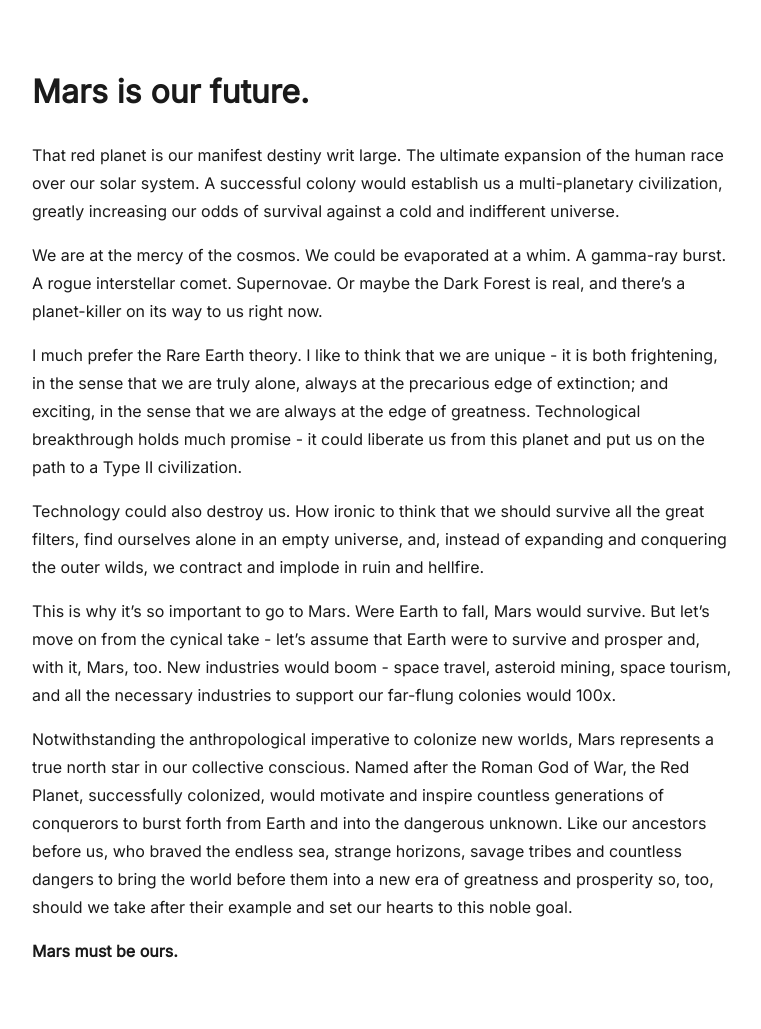
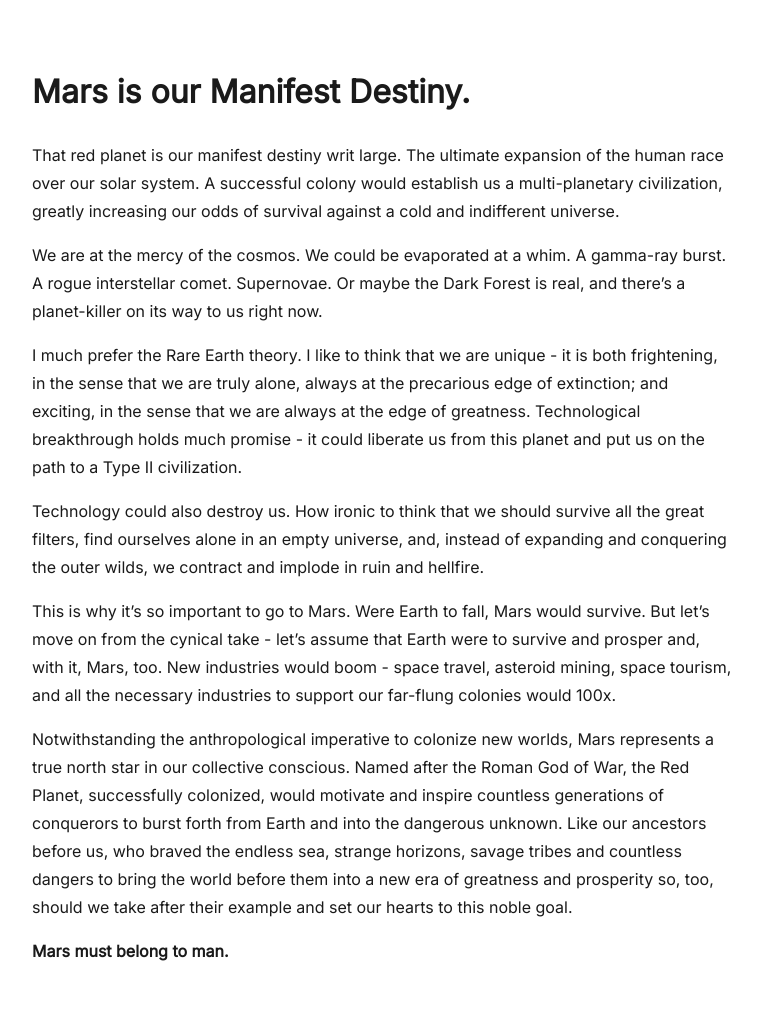
Before and after one commit to frost0x/frost0x.github.io, a Jekyll site: the page built from _posts/2025-10-25-mars_manifest_destiny.md, in a window 1280 px wide. Shown: the whole page, without its empty margins (258-1019 px from the left). Built offline with Jekyll 4.4.1, drawn with Linux system fonts in a browser that asks for light colours.

Commit message:
changed mars article title

```diff
--- a/_posts/2025-10-25-mars_is_our_future.md
+++ b/_posts/2025-10-25-mars_manifest_destiny.md
@@ -1,10 +1,10 @@
 ---
 layout: default
-title: Mars is our Future
-permalink: /mars-is-our-future/
+title: Mars Manifest Destiny
+permalink: /mars-manifest-destiny/
 ---
 
-# Mars is our future.
+# Mars is our Manifest Destiny.
 
 That red planet is our manifest destiny writ large. The ultimate expansion of the human race over our solar system. A successful colony would establish us a multi-planetary civilization, greatly increasing our odds of survival against a cold and indifferent universe.
 
@@ -18,4 +18,4 @@ This is why it’s so important to go to Mars. Were Earth to fall, Mars would su
 
 Notwithstanding the anthropological imperative to colonize new worlds, Mars represents a true north star in our collective conscious. Named after the Roman God of War, the Red Planet, successfully colonized, would motivate and inspire countless generations of conquerors to burst forth from Earth and into the dangerous unknown. Like our ancestors before us, who braved the endless sea, strange horizons, savage tribes and countless dangers to bring the world before them into a new era of greatness and prosperity so, too, should we take after their example and set our hearts to this noble goal.
 
-**Mars must be ours.**
+**Mars must belong to man.**
```
